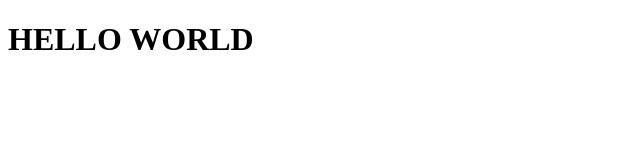
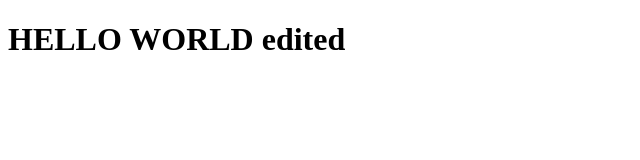
Before and after one commit to zenaninkosikho/My-Basic-Pipeline, a plain HTML site: page hello 2.html in a window 1280 px wide. Shown: the whole page, without its empty margins (0-640 px from the left). Drawn offline with Linux system fonts and the light colour scheme.

Commit message:
Update hello 2.html

```diff
--- a/hello 2.html
+++ b/hello 2.html
@@ -6,6 +6,6 @@
     <title>Document</title>
 </head>
 <body>
-    <h1>HELLO WORLD</h1>
+    <h1>HELLO WORLD edited</h1>
 </body>
 </html>
```
